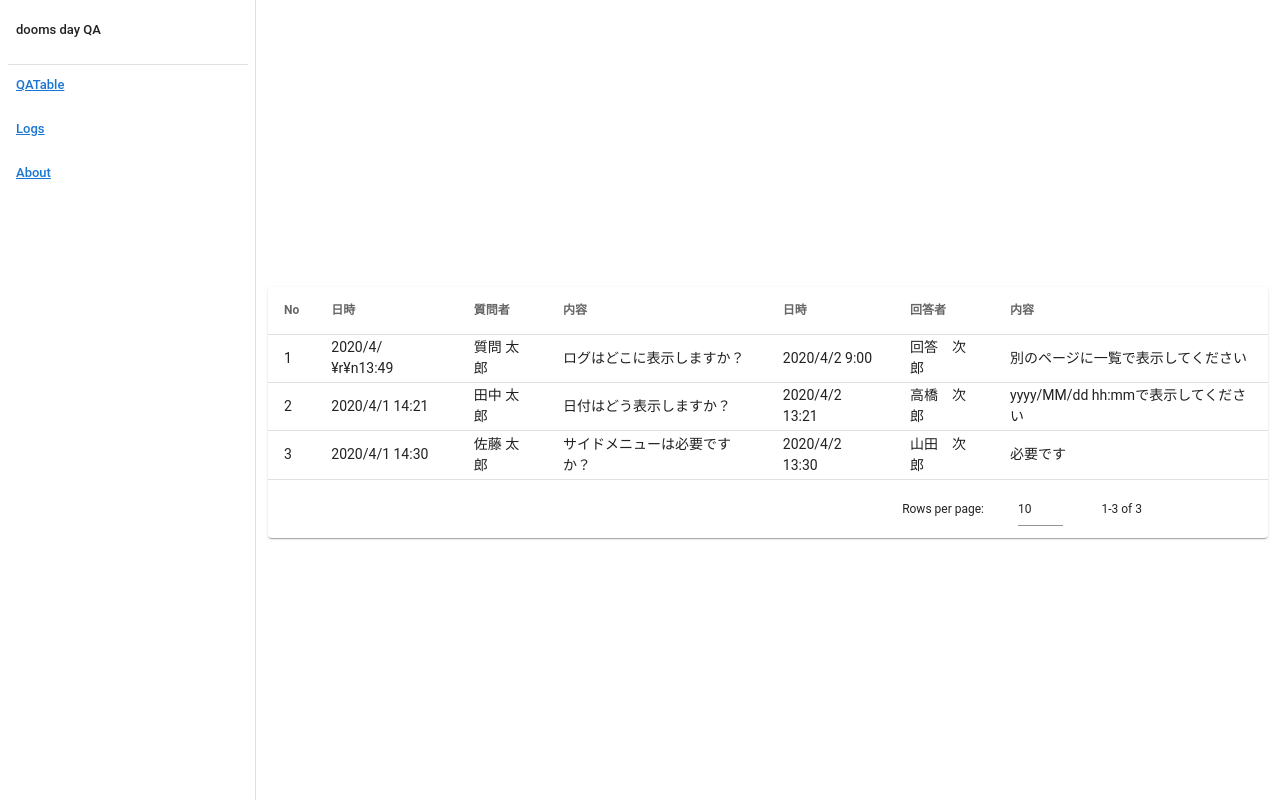
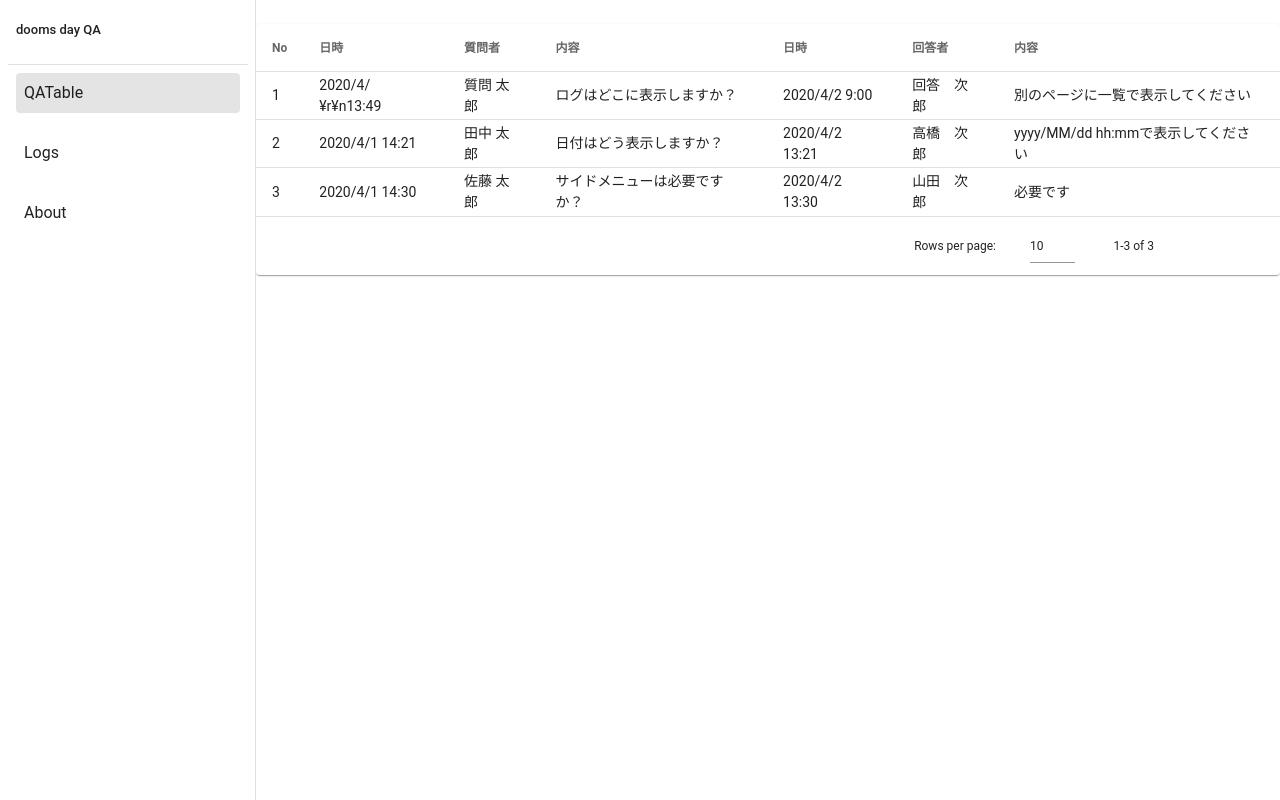
Before and after one commit to DDSGx/dooms-day-QA, a Vue app in the folder client/: page / in a window 1280 px wide. Built offline with nearby package versions, Linux system fonts and the light colour scheme.

Commit message:
push (#3)

```diff
--- a/client/src/App.vue
+++ b/client/src/App.vue
@@ -2,11 +2,7 @@
   <v-app>
     <navigation-drawers/>
     <v-content>
-      <v-container fluid fill-height>
-        <v-fade-transition mode="out-in">
-          <router-view></router-view>
-        </v-fade-transition>
-      </v-container>
+      <router-view></router-view>
     </v-content>
   </v-app>
 </template>
@@ -20,6 +16,3 @@ export default {
     },
 }
 </script>
-
-<style scoped>
-</style>
--- a/client/src/components/Logs.vue
+++ b/client/src/components/Logs.vue
@@ -5,9 +5,9 @@
 </template>
 
 <script>
-    export default {
-        name: "Logs"
-    }
+export default {
+    name: "Logs"
+}
 </script>
 
 <style scoped>
--- a/client/src/components/NavigationDrawers.vue
+++ b/client/src/components/NavigationDrawers.vue
@@ -1,6 +1,6 @@
 <template>
   <v-container class="navigation">
-    <v-navigation-drawer fixed clipped left app>
+    <v-navigation-drawer clipped left app>
       <v-list dense nav class="py-0">
         <v-list-item two-line :class="miniVariant && 'px-0'">
           <v-list-item-content>
@@ -11,10 +11,8 @@
         <v-divider></v-divider>
 
         <v-list-item v-for="item in items" :key="item.title" link>
-          <v-list-item-content>
-            <router-link :to="item.link">
-              <v-list-item-title>{{ item.title }}</v-list-item-title>
-            </router-link>
+          <v-list-item-content class="navigation__content">
+            <v-list-item :to="item.link">{{ item.title }}</v-list-item>
           </v-list-item-content>
         </v-list-item>
       </v-list>
@@ -38,5 +36,4 @@ export default {
 </script>
 
 <style scoped>
-
 </style>
--- a/client/src/router.js
+++ b/client/src/router.js
@@ -3,7 +3,7 @@ import Router from 'vue-router';
 
 Vue.use(Router);
 
-import HelloWorld from "./components/HelloWorld";
+import About from "./components/About";
 import Logs from './components/Logs';
 import QATable from './components/QATable';
 
@@ -12,7 +12,7 @@ const router = new Router({
   routes: [
       { path: '/', component: QATable },
       { path: '/logs', component: Logs },
-      { path: '/about', component: HelloWorld },
+      { path: '/about', component: About },
   ],
   mode: 'history'
 });
```
Also changed, not shown: client/src/components/About.vue (renamed from client/src/components/HelloWorld.vue).
